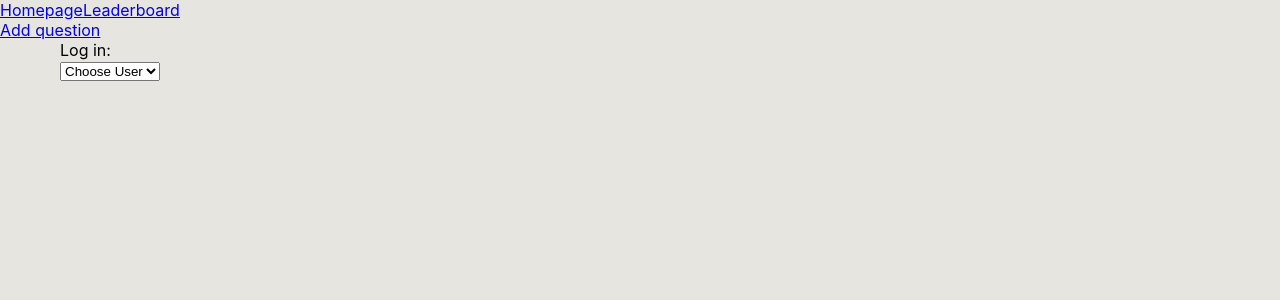
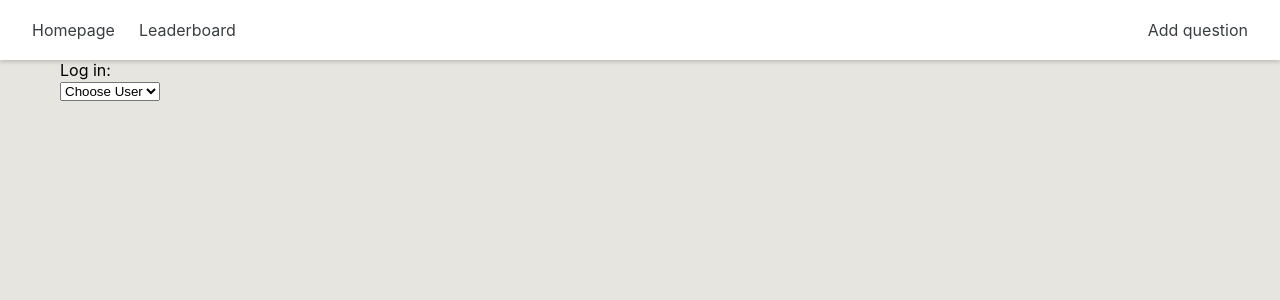
Before and after one commit to Vikariusu/Would-you-rather, a React (Create React App) app: page /login in a window 1280 px wide. Shown: the top 300 px of the page. Built offline with nearby package versions, Linux system fonts and the light colour scheme.

Commit message:
feat: add Nav.js styling, add GlobalStyle to App.js (#11)

```diff
--- a/src/components/App.js
+++ b/src/components/App.js
@@ -4,6 +4,7 @@ import { Switch } from 'react-router-dom'
 import { connect } from 'react-redux'
 import { getInitialData } from '../actions/shared';
 import styled from 'styled-components';
+import GlobalStyle from '../styles/global';
 
 // components
 import Nav from './Nav';
@@ -30,6 +31,7 @@ class App extends React.Component {
   render() {
     return (
       <StyledApp>
+        <GlobalStyle />
         <Router>
           <Nav />
           <Wrapper>
--- a/src/components/Nav.js
+++ b/src/components/Nav.js
@@ -1,8 +1,67 @@
 import React, { Component } from 'react';
+import styled from 'styled-components';
 import { Link } from 'react-router-dom';
 import { connect } from 'react-redux';
 import { setAuthedUser } from '../actions/authedUser';
 import { withRouter } from 'react-router-dom';
+
+const StyledNav = styled.nav`
+    display: flex;
+    justify-content: space-between;
+    padding: 20px;
+    background: white;
+    box-shadow: 0 2px 4px rgba(0, 0, 0, 0.18);
+    height: 20px;
+    .nav-right {
+        display: flex;
+    }
+
+    .nav-user {
+        span {
+            margin-right: 6px;
+        }
+    }
+
+    ul {
+        list-style:none;
+        position:relative;
+        float:left;
+        margin: -15px 0 0 0 ;
+        padding:0;
+
+        ul {
+            display:none;
+            position:absolute;
+            top:130%;
+            left:0;
+            background:#fff;
+            padding:0
+        }
+
+        li {
+            position:relative;
+            float:left;
+            margin:0;
+        }
+
+        ul li {
+            float:none;
+            width:200px;
+            box-shadow: 0 4px 4px rgba(0, 0, 0, 0.18);
+        }
+
+        li:hover > ul {
+            display:block
+        }
+
+        a {
+            display: flex;
+            align-items: center;
+            text-decoration:none;
+            line-height:50px;
+        }
+    }
+`
 
 class Nav extends Component {
     userLogout = () => {
@@ -20,7 +79,7 @@ class Nav extends Component {
         const firstName = user && user.name.split(' ')[0].toString();
 
         return (
-            <nav>
+            <StyledNav>
                 <div className="nav-left">
                     <Link to="/">Homepage</Link>
                     <Link to="/leaderboard">Leaderboard</Link>
@@ -28,16 +87,20 @@ class Nav extends Component {
                 <div className="nav-right">
                     <Link to="/add">Add question</Link>
                     {authedUser && (
-                        <div>
-                            <span>Hello {firstName}</span>
-                            <img src={user && user.avatarURL} alt="" style={{ width: '30px' }} />
-                        </div>
-                    )}
-                    {authedUser && (
-                        <button onClick={this.userLogout}>Logout</button>
+                        <ul>
+                            <li>
+                                <a href="#" className="nav-user">
+                                    <span>Hello {firstName}</span>
+                                    <img src={user && user.avatarURL} alt="" style={{ width: '30px' }} />
+                                </a>
+                                <ul>
+                                    <li onClick={this.userLogout}><a href="#">Logout</a></li>
+                                </ul>
+                            </li>
+                        </ul>
                     )}
                 </div>
-            </nav>
+            </StyledNav>
         )
     }
 }
--- /dev/null
+++ b/src/styles/global.js
@@ -0,0 +1,13 @@
+import { createGlobalStyle } from 'styled-components';
+
+const GlobalStyle = createGlobalStyle`
+    font-family: Arial, Helvetica, 'sans-serif';
+
+    a {
+        text-decoration: none;
+        color: #393E41;
+        padding: 0 12px;
+    }
+`;
+
+export default GlobalStyle;
```
